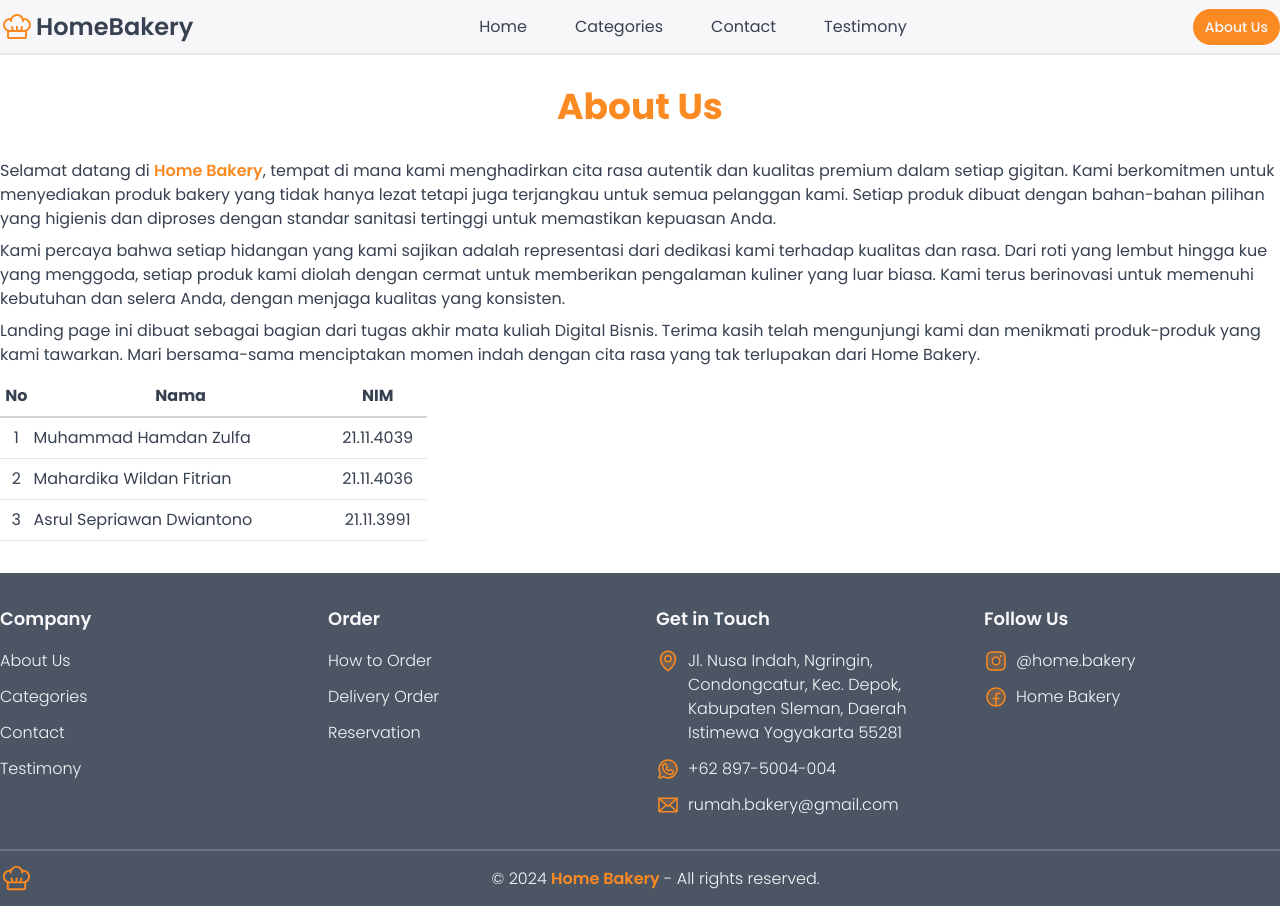
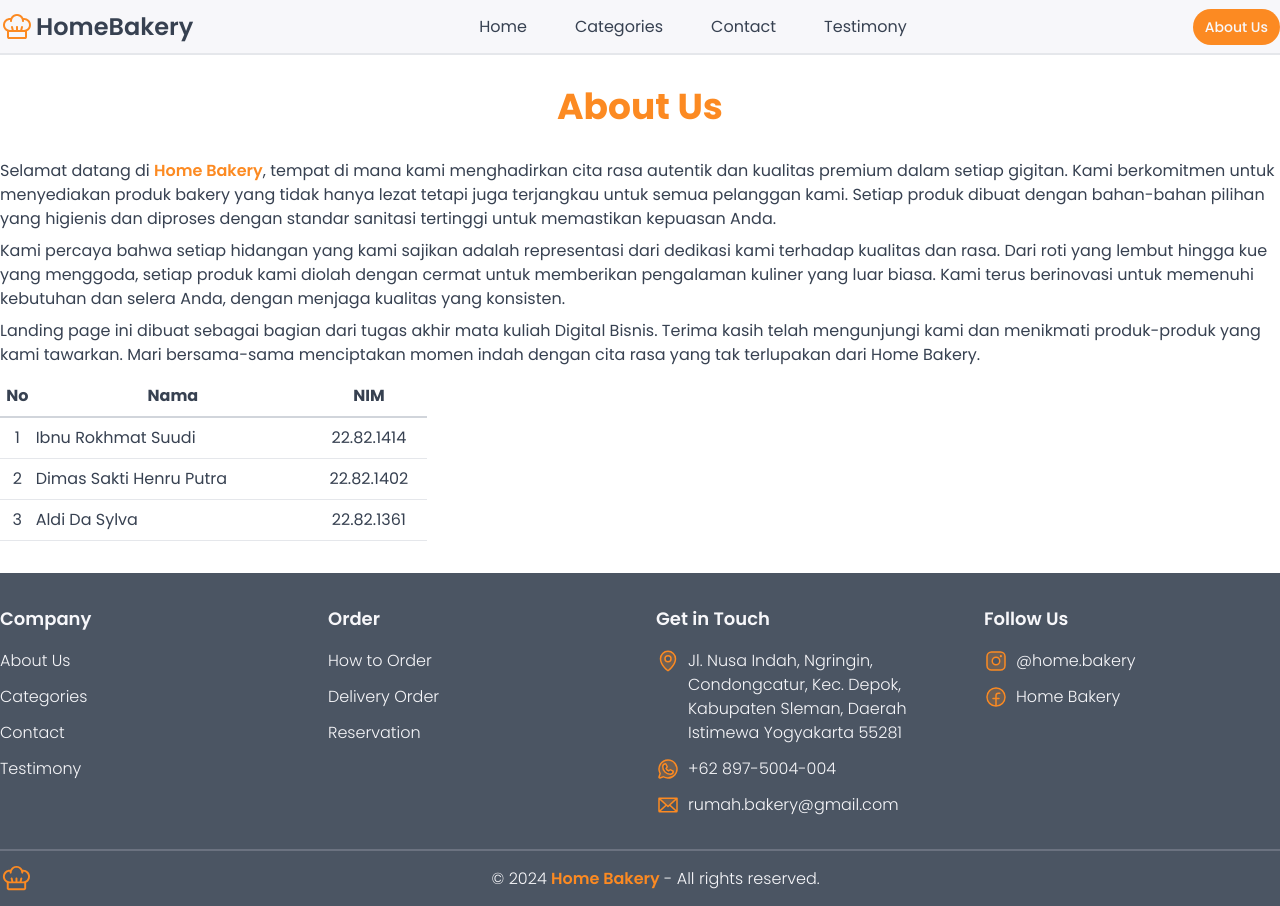
Before and after one commit to hamdanzull/Home-Bakery, a React (Vite) app: page /about in a window 1280 px wide. Built offline with nearby package versions, Linux system fonts and the light colour scheme.

Commit message:
Update AboutPage.jsx

```diff
--- a/src/pages/AboutPage.jsx
+++ b/src/pages/AboutPage.jsx
@@ -29,18 +29,18 @@ export default function AboutPage() {
                         <tbody>
                             <tr>
                                 <td className="border-b py-2 text-center">1</td>
-                                <td className="border-b py-2">Muhammad Hamdan Zulfa</td>
-                                <td className="border-b py-2 text-center">21.11.4039</td>
+                                <td className="border-b py-2">Ibnu Rokhmat Suudi</td>
+                                <td className="border-b py-2 text-center">22.82.1414</td>
                             </tr>
                             <tr>
                                 <td className="border-b py-2 text-center">2</td>
-                                <td className="border-b py-2">Mahardika Wildan Fitrian</td>
-                                <td className="border-b py-2 text-center">21.11.4036</td>
+                                <td className="border-b py-2">Dimas Sakti Henru Putra</td>
+                                <td className="border-b py-2 text-center">22.82.1402</td>
                             </tr>
                             <tr>
                                 <td className="border-b py-2 text-center">3</td>
-                                <td className="border-b py-2">Asrul Sepriawan Dwiantono</td>
-                                <td className="border-b py-2 text-center">21.11.3991</td>
+                                <td className="border-b py-2">Aldi Da Sylva</td>
+                                <td className="border-b py-2 text-center">22.82.1361</td>
                             </tr>
                         </tbody>
                     </table>
```
